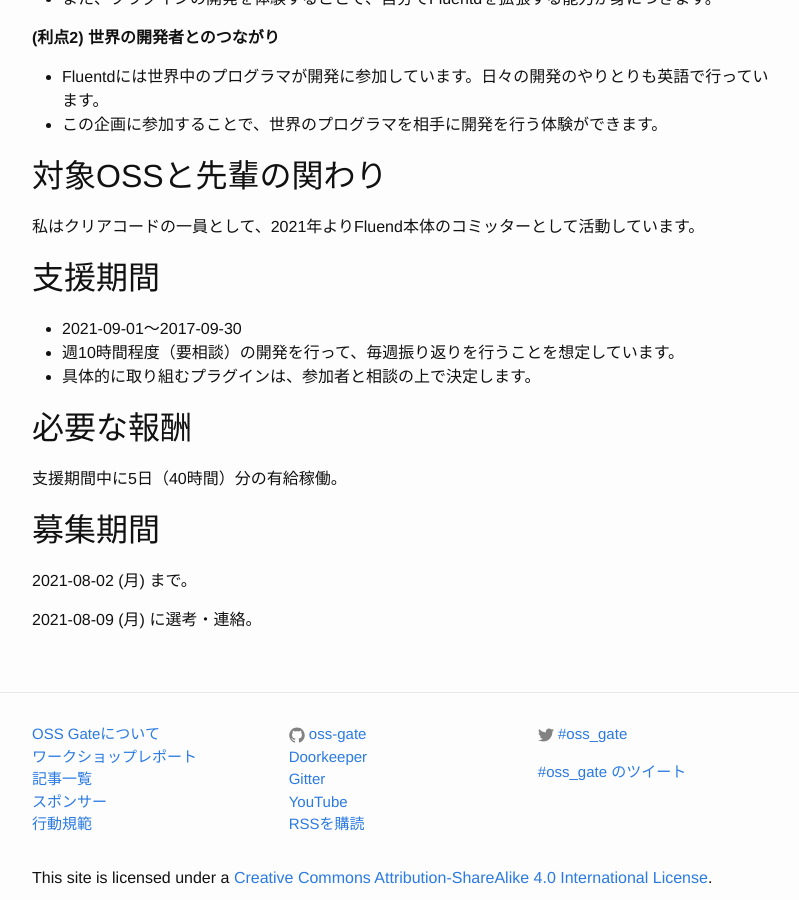
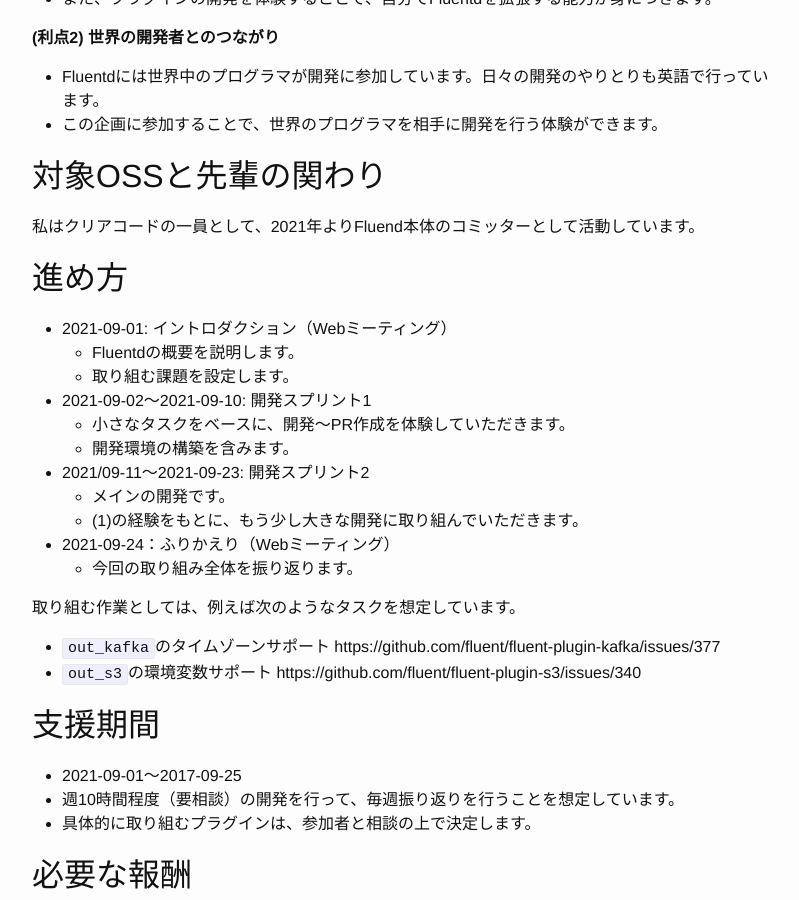
Before and after one commit to oss-gate/on-boarding, a Jekyll site: the page built from proposals/2021-09/fujimoto-fluentd-plugin/index.md, in a window 1280 px wide and 900 px high, scrolled down 903 px. Shown: the whole window, without its empty margins (238-1037 px from the left). Built offline with Jekyll 4.4.1, drawn with Linux system fonts in a browser that asks for light colours; Markdown is read by kramdown in place of the engine named in the settings; comment, search, counter and statistics services are not loaded.

Commit message:
Add some general development plan
Signed-off-by: Fujimoto Seiji <fujimoto@ceptord.net>

```diff
--- a/proposals/2021-09/fujimoto-fluentd-plugin/index.md
+++ b/proposals/2021-09/fujimoto-fluentd-plugin/index.md
@@ -41,9 +41,30 @@ Fluentdはオープンソースのログ転送プログラムです。サーバ
 
 私はクリアコードの一員として、2021年よりFluend本体のコミッターとして活動しています。
 
+## 進め方
+
+* 2021-09-01: イントロダクション（Webミーティング）
+  * Fluentdの概要を説明します。
+  * 取り組む課題を設定します。
+* 2021-09-02〜2021-09-10: 開発スプリント1
+  * 小さなタスクをベースに、開発〜PR作成を体験していただきます。
+  * 開発環境の構築を含みます。
+* 2021/09-11〜2021-09-23: 開発スプリント2
+  * メインの開発です。
+  * (1)の経験をもとに、もう少し大きな開発に取り組んでいただきます。
+* 2021-09-24：ふりかえり（Webミーティング）
+  * 今回の取り組み全体を振り返ります。
+
+取り組む作業としては、例えば次のようなタスクを想定しています。
+
+ * `out_kafka`のタイムゾーンサポート
+   https://github.com/fluent/fluent-plugin-kafka/issues/377
+ * `out_s3`の環境変数サポート
+   https://github.com/fluent/fluent-plugin-s3/issues/340
+
 ## 支援期間
 
-* 2021-09-01〜2017-09-30
+* 2021-09-01〜2017-09-25
 * 週10時間程度（要相談）の開発を行って、毎週振り返りを行うことを想定しています。
 * 具体的に取り組むプラグインは、参加者と相談の上で決定します。
 
```
